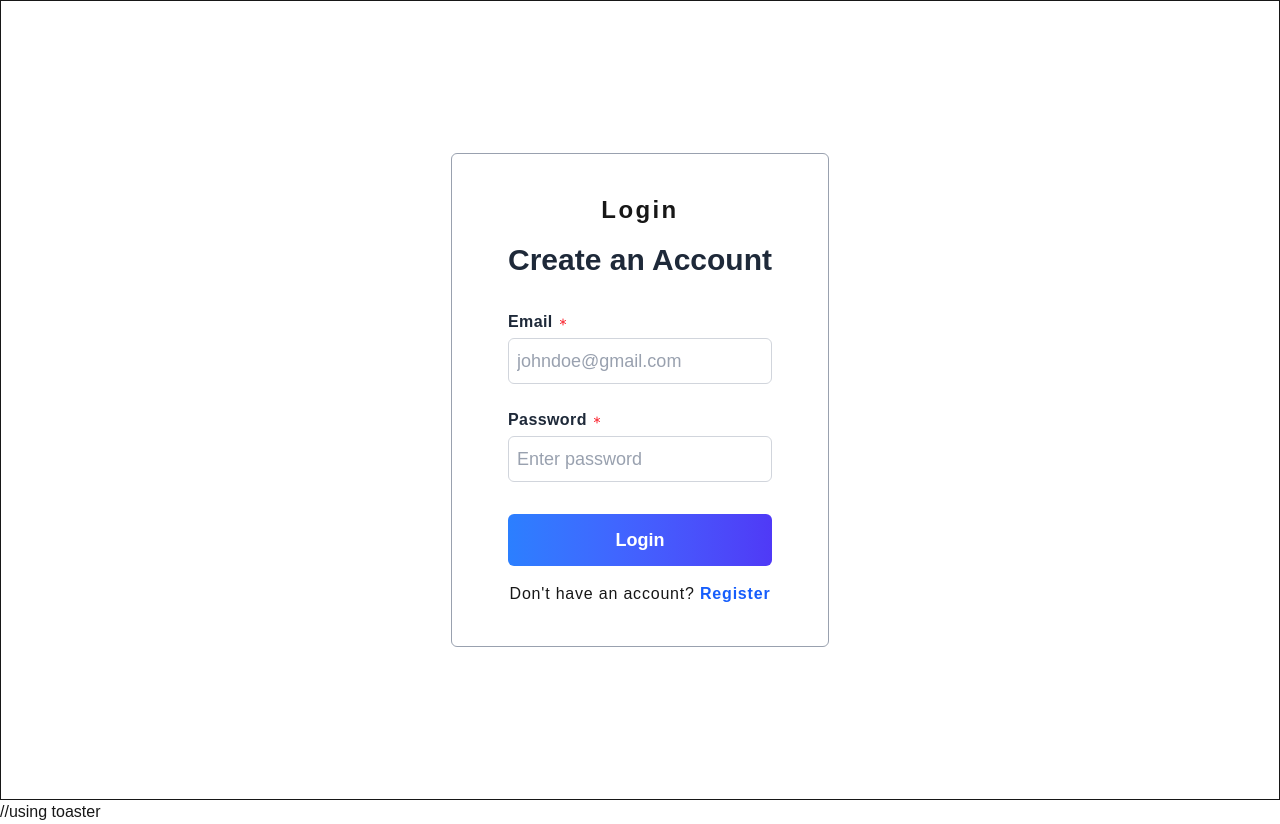
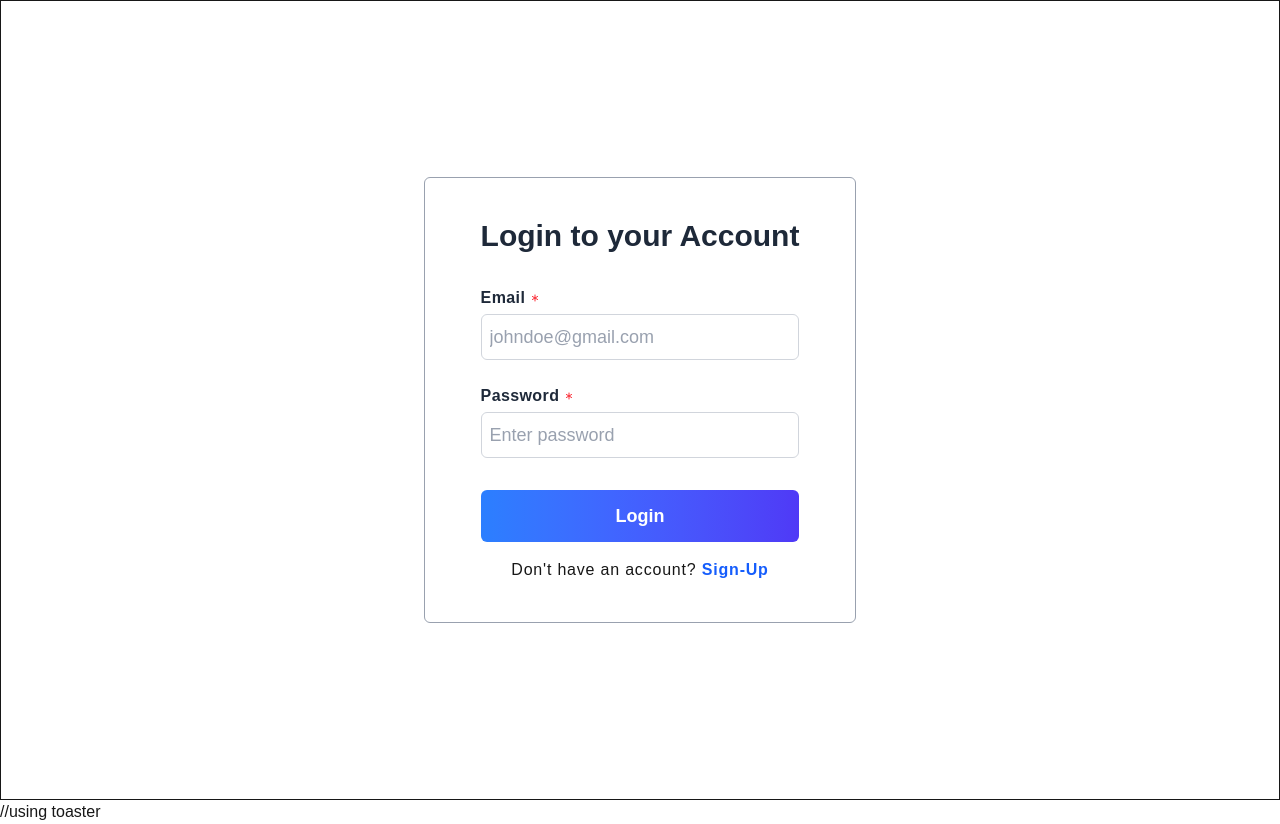
Before and after one commit to aayush-thecode/e-commerce-frontend, a Next.js app: page /login in a window 1280 px wide. Built offline with nearby package versions, Linux system fonts and the light colour scheme; no server answers.

Commit message:
frontend

```diff
--- a/src/app/login/page.tsx
+++ b/src/app/login/page.tsx
@@ -5,10 +5,10 @@ const Page = () => {
     return (
         <div className='h-[100vh] w-full flex justify-center items-center border'>
         <div className="flex flex-col justify-center md:items-center px-3 sm:px-14 py-10 w-full md:w-fit  md:border md:border-gray-400   rounded-md">
-            <h1 className="text-2xl font-bold  text-center tracking-widest mb-4">Login </h1>
+            {/* <h1 className="text-2xl font-bold  text-center tracking-widest mb-4">Login </h1> */}
             <LoginForm />
             <div className='mt-4 tracking-wider'>
-                <p>Don&apos;t have an account? <Link href='/signup'><span className="text-blue-600 font-semibold">Register</span></Link></p>
+                <p>Don&apos;t have an account? <Link href='/signup'><span className="text-blue-600 font-semibold">Sign-Up</span></Link></p>
             </div>
         </div>
     </div>
--- a/src/components/auth/login-form.tsx
+++ b/src/components/auth/login-form.tsx
@@ -52,9 +52,7 @@ const loginPage = () => {
       className="w-full max-w-md"
     >
       <div className="flex flex-col gap-6">
-        <h1 className="text-3xl font-bold text-center text-gray-800 mb-2">
-          Create an Account
-        </h1>
+        <h1 className="text-3xl font-bold text-center text-gray-800 mb-2"> Login to your Account </h1>
 
         {/* Email Field */}
         <div className="flex flex-col gap-1">
```
